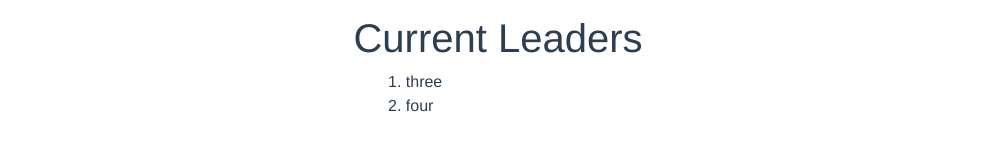
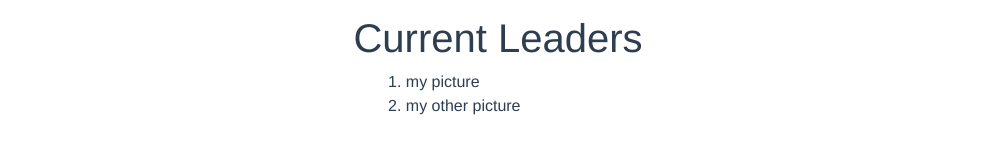
Before and after one commit to chrisminnick/vuemaster, a Vue app: page / in a window 1280 px wide. Shown: the part 464-618 px from the top of the page, without its empty margins (142-1137 px from the left). Built offline with nearby package versions, Linux system fonts and the light colour scheme.

Commit message:
started on sorting function

```diff
--- a/src/App.vue
+++ b/src/App.vue
@@ -36,7 +36,18 @@ export default {
   },
   computed: {
       calculateLeaders: function() {
-          let newLeaders = ["three","four"];
+          function compare(a,b) {
+              const scoreA = a.currentScore;
+              const scoreB = b.currentScore;
+              let comparison = 0;
+              if (scoreA > scoreB) {
+                  comparison = 1;
+              } else if (scoreA < scoreB) {
+                  comparison = -1;
+              }
+              return comparison;
+          }
+          let newLeaders = this.views.sort(compare);
           return newLeaders;
       }
   }
--- a/src/components/CurrentLeaders.vue
+++ b/src/components/CurrentLeaders.vue
@@ -3,7 +3,7 @@
     <h1>Current Leaders</h1>
     <ol>
       <li v-for="leader in leaders">
-        {{leader}}
+        {{leader.title}}
       </li>
     </ol>
   </div>
```
